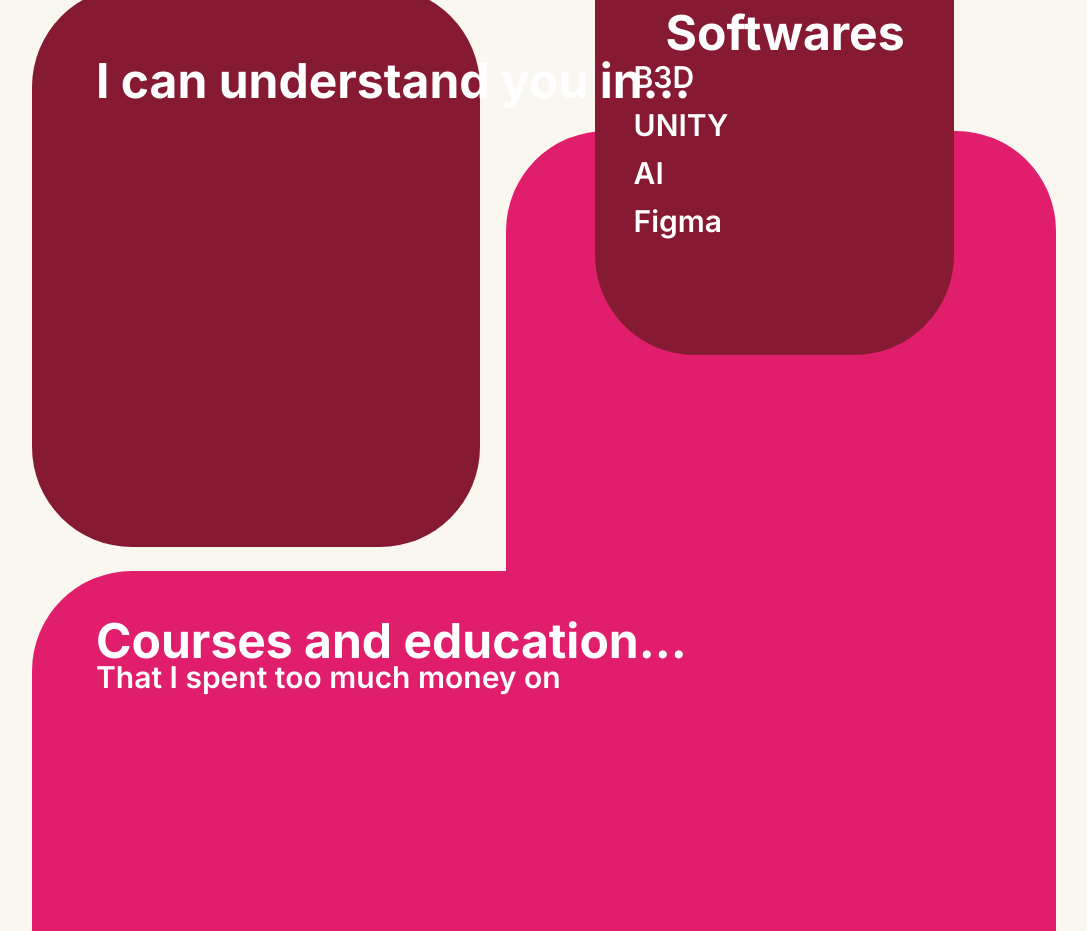
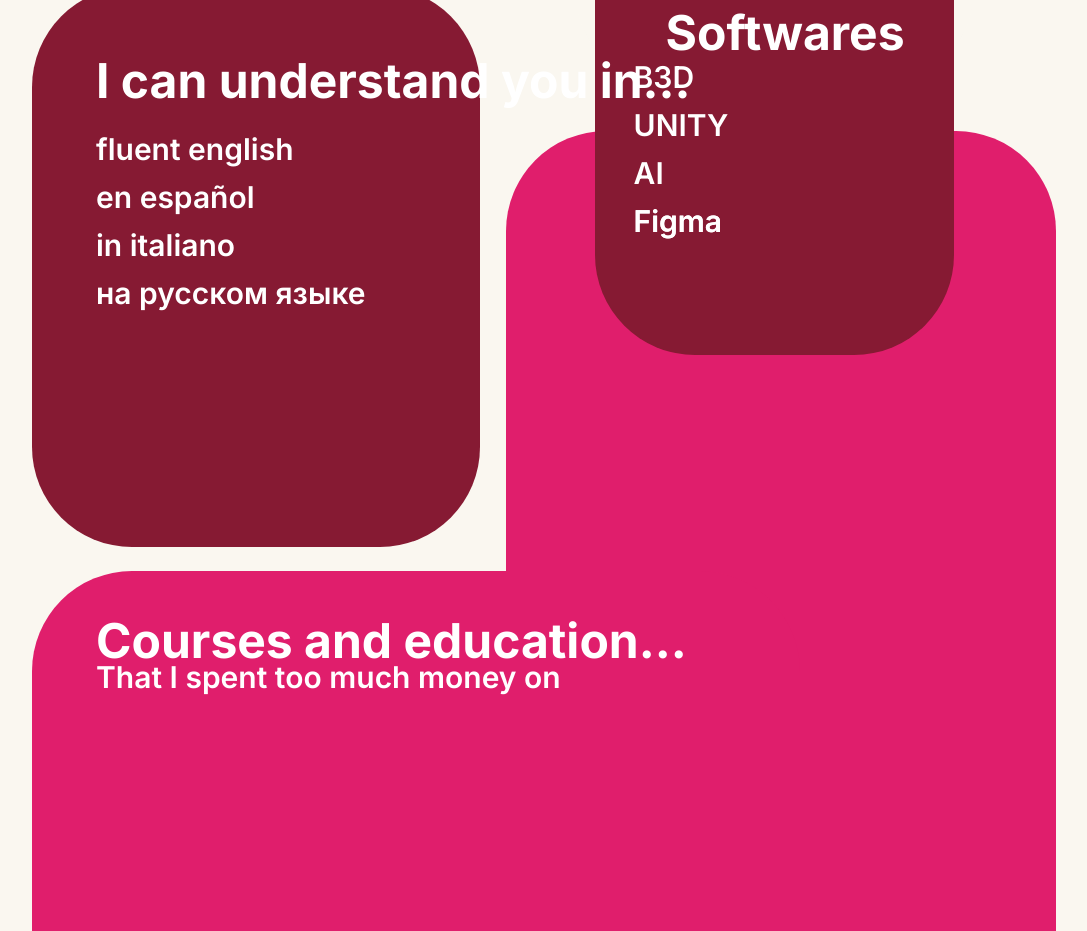
Before and after one commit to aanteque/GBDA228---Final, a plain HTML site: page index.html in a window 1280 px wide. Shown: the part 829-1760 px from the top of the page, without its empty margins (96-1183 px from the left). Drawn offline with Linux system fonts and the light colour scheme; a web font is replaced by a local one.

Commit message:
tex tex tex tex text

```diff
--- a/index.html
+++ b/index.html
@@ -361,6 +361,35 @@ li  {
     margin: 0;
   }
 
+   .textHeader10 {
+    position: absolute;
+    top: 120%;
+    left: 15%;
+    margin: 0;
+  }
+
+    .textHeader11 {
+    position: absolute;
+    top: 126%;
+    left: 15%;
+    margin: 0;
+  }
+
+      .textHeader12 {
+    position: absolute;
+    top: 132%;
+    left: 15%;
+    margin: 0;
+  }
+
+        .textHeader13 {
+    position: absolute;
+    top: 138%;
+    left: 15%;
+    margin: 0;
+  }
+
+
 
 
 
@@ -416,6 +445,7 @@ li  {
 <p class="textHeader2">P5js</p>
 <p class="textHeader3">C#</p>
 <p class="textHeader4">C++</p>
+  <p class="textHeader8">Figma</p>
 
 
 
@@ -431,6 +461,18 @@ li  {
 
 <h2 class="nameHeader5">I can understand you in...</h2>
 
+<p class="textHeader10">fluent english</p>
+
+<p class="textHeader11">en español</p>
+
+<p class="textHeader12">in italiano</p>
+
+<p class="textHeader13">на русском языке</p>
+
+
+
+
+
 <h2 class="nameHeader6">Courses and education...</h2>
 
 <p class="textHeader9">That I spent too much money on</p>
```
